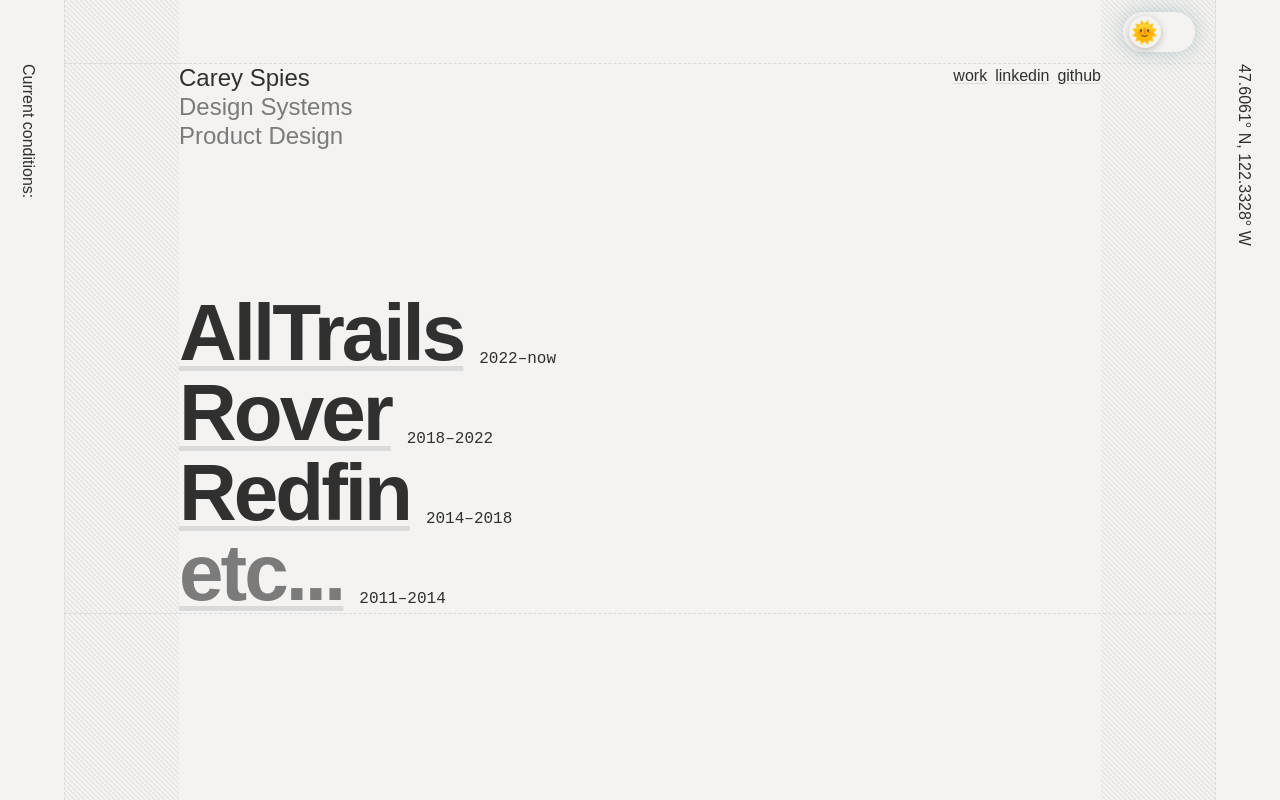
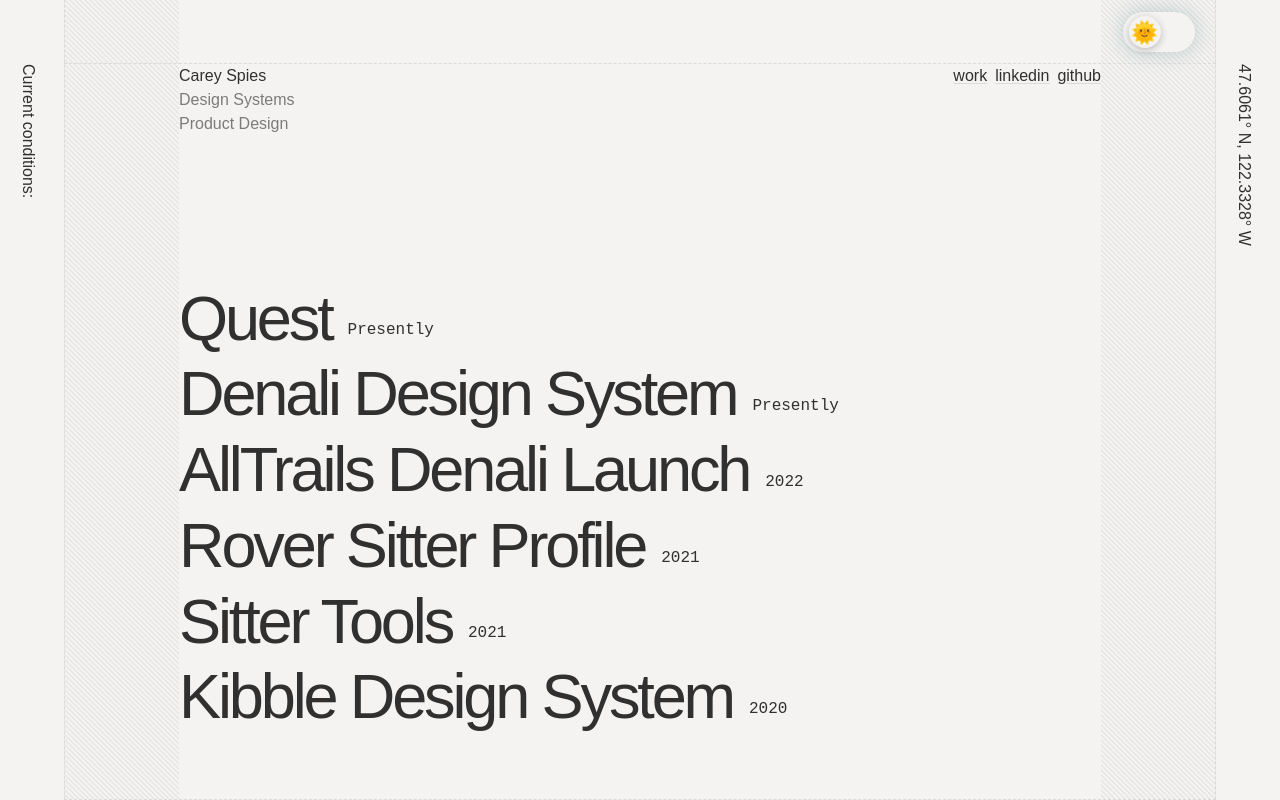
Before and after one commit to careylin/careylin.github.io, a React (Create React App) app: page / in a window 1280 px wide. Built offline with nearby package versions, Linux system fonts and the light colour scheme; no server answers; a web font is replaced by a local one.

Commit message:
add projects

```diff
--- a/src/App.tsx
+++ b/src/App.tsx
@@ -34,7 +34,7 @@
 				</div>
 
 				<span className="top-spacer" />
-				<div className="title h300">
+				<div className="title h200">
 					<h1>Carey Spies</h1>
 					<h2 className="secondary">Design Systems</h2>
 					<h2 className="secondary">Product Design</h2>
@@ -48,29 +48,41 @@
 				</div>
 				<div className="companies">
 					<ul className="companiesList">
-						<div className="companyRow">
-							<a href="https://www.alltrails.com" className="h400">
-								AllTrails
+					<div className="projectRow">
+							<a href="https://www.alltrails.com" className="h300">
+								Quest
 							</a>
-							<span className="h200 date">2022–now</span>
+							<span className="h200 date">Presently</span>
 					</div>
-						<div className="companyRow">
-							<a href="https://www.rover.com" className="h400">
-								Rover
+					<div className="projectRow">
+						<a href="https://www.alltrails.com" className="h300">
+							Denali Design System
 						</a>
-							<span className="h200 date">2018–2022</span>
+						<span className="h200 date">Presently</span>
 					</div>
-						<div className="companyRow">
-							<a href="https://www.redfin.com" className="h400">
-								Redfin
+					<div className="projectRow">
+						<a href="https://www.alltrails.com" className="h300">
+							AllTrails Denali Launch
 						</a>
-							<span className="h200 date">2014–2018</span>
+						<span className="h200 date">2022</span>
 					</div>
-						<div className="companyRow">
-							<a href="https://www.squarespace.com" className="h400 secondary">
-								etc...
+					<div className="projectRow">
+						<a href="https://www.alltrails.com" className="h300">
+							Rover Sitter Profile
 						</a>
-							<span className="h200 date">2011–2014</span>
+						<span className="h200 date">2021</span>
+					</div>
+					<div className="projectRow">
+						<a href="https://www.alltrails.com" className="h300">
+							Sitter Tools
+						</a>
+						<span className="h200 date">2021</span>
+					</div>
+					<div className="projectRow">
+						<a href="https://www.alltrails.com" className="h300">
+							Kibble Design System
+						</a>
+						<span className="h200 date">2020</span>
 					</div>
 					</ul>
 				</div>
--- a/src/styles.css
+++ b/src/styles.css
@@ -40,6 +40,7 @@
 	min-height: 100vh;
 	line-height: 1.5;
 	margin: 0;
+	background-color: var(--bg-canvas);
 }
 
 /* Balance text wrapping on headings */
@@ -94,10 +95,11 @@
 	color: var(--fg-primary);
 	background-color: var(--bg-canvas);
 }
+
 .grid {
 	display: grid;
 	grid-template-columns: 64px 115px 1fr 1fr 115px 64px;
-	grid-template-rows: 64px minmax(0, 500px) minmax(0, 500px) 128px; /* 64px 1fr 1fr 128px */
+	grid-template-rows: 64px minmax(0, 300px) 1fr 64px; /* 64px 1fr 1fr 128px */
 	height: 100vh;
 	width: 100vw;
 }
@@ -113,17 +115,22 @@
   letter-spacing: -3px;
 }
 
-.companyRow a {
+.projectRow a{
   text-underline-offset: 6px;
-  text-decoration: underline 5px solid var(--greige);
-  &:hover {
-    text-decoration-color: var(--fg-primary);
+  text-decoration: none;
+  &:hover::before {
+		content: "☞";
+		position:absolute;
+		left: -80px;
+	/* text-decoration-color: var(--fg-primary); */
   }
 }
 
+
 .h300 {
-	font-size: 24px;
+	font-size: clamp(1.5rem, 0.4877rem + 4.3192vw, 4.375rem);
 	line-height: 1.2;
+	letter-spacing: -0.05em;
 }
 
 .h200 {
@@ -156,6 +163,7 @@
 	animation-fill-mode: backwards;
 }
 
+
 .title {
 	grid-column: 3 / span 1;
 	grid-row: 2 / span 1;
@@ -181,15 +189,15 @@
 
 .companies {
 	grid-column: 3 / span 2;
-	grid-row: 3 / span 1;
+	grid-row: 3;
 	display: flex;
 }
 .companiesList {
 	display: inline-flex;
-	justify-content: end;
+	justify-content: start;
 	flex-direction: column;
 }
-.companyRow {
+.projectRow {
 	display: inline-flex;
 	flex-direction: row;
 	flex-wrap: nowrap;
@@ -200,21 +208,31 @@
 	animation-fill-mode: backwards;
 }
 
-.companyRow:nth-child(1) {
+.projectRow:nth-child(1) {
 	animation: 500ms ease-out 0ms slide-up;
 	animation-fill-mode: backwards;
 }
 
-.companyRow:nth-child(2) {
+.projectRow:nth-child(2) {
 	animation: 500ms ease-out 300ms slide-up;
 	animation-fill-mode: backwards;
 }
-.companyRow:nth-child(3) {
+.projectRow:nth-child(3) {
 	animation: 500ms ease-out 600ms slide-up;
 	animation-fill-mode: backwards;
 }
-.companyRow:nth-child(4) {
+.projectRow:nth-child(4) {
 	animation: 500ms ease-out 900ms slide-up;
+	animation-fill-mode: backwards;
+}
+
+.projectRow:nth-child(5) {
+	animation: 500ms ease-out 1200ms slide-up;
+	animation-fill-mode: backwards;
+}
+
+.projectRow:nth-child(6) {
+	animation: 500ms ease-out 1500ms slide-up;
 	animation-fill-mode: backwards;
 }
 
@@ -244,7 +262,7 @@
 
 .end-spacer {
 	grid-column: 2 / span 4;
-	grid-row: 4 / span 1;
+	/* grid-row: 4 / span 1; */
 	border-top: var(--dash);
 }
 
@@ -267,7 +285,7 @@
 
 .date {
 	font-family: "Courier New", Courier, monospace;
-	margin-bottom: 2px;
+	margin-bottom: 14px;
   font-weight: normal;
 }
 
@@ -345,9 +363,30 @@
 		font-size: 40px;
 		letter-spacing: -0.5px;
 	}
-	.h300 {
-		font-size: 18px;
+
+	.date{
+		margin-bottom: 0px;
+		font-size:13px;
 	}
+
+	.companies{
+		grid-column: 3 / 5;
+	}
+
+	.projectRow{
+		column-gap: 6px;
+		display: flex;
+		justify-content: space-between;
+	}
+
+	.projectRow a{
+		&:hover::before {
+			  content: "☞";
+			  position:absolute;
+			  left: -40px;
+		}
+	  }
+
 	.start-carpet {
 		border-right: var(--dash);
 	}
--- a/src/theme.css
+++ b/src/theme.css
@@ -1,10 +1,10 @@
-@font-face {
-    font-family: "Manrope";
+/* @font-face {
+    font-family: "NB International Pro";
     font-style: normal;
     font-weight: 400;
     src: url(https://fonts.gstatic.com/s/manrope/v13/xn7_YHE41ni1AdIRqAuZuw1Bx9mbZk79FN_C-bnTfc7AGrY.woff2)
       format("woff2");
-}
+} */
 
 :root {
     --black: #101010;
@@ -14,7 +14,7 @@
     --newsprint: #f4f3f1;
     --white: white;
 
-    --ff-pri:"Manrope";
+    --ff-pri:"NB International Pro";
     --mg-top:64px;
   }
 
```
Lines whose indentation alone changed are shown as unchanged.
